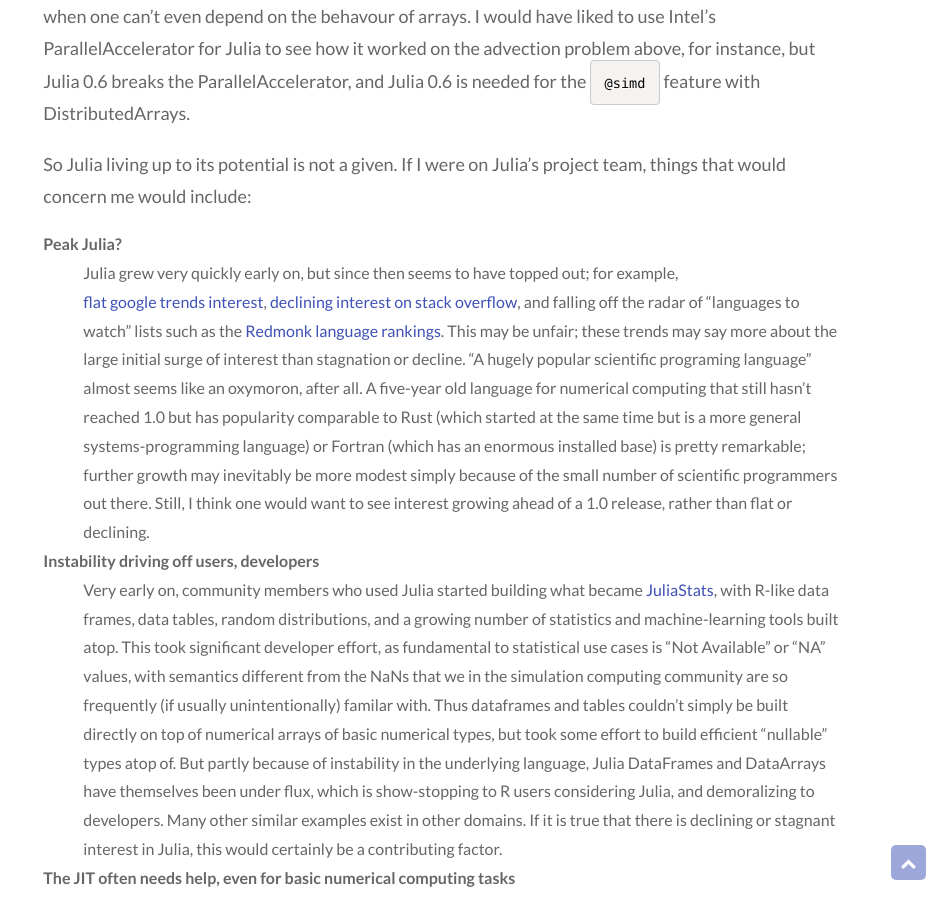
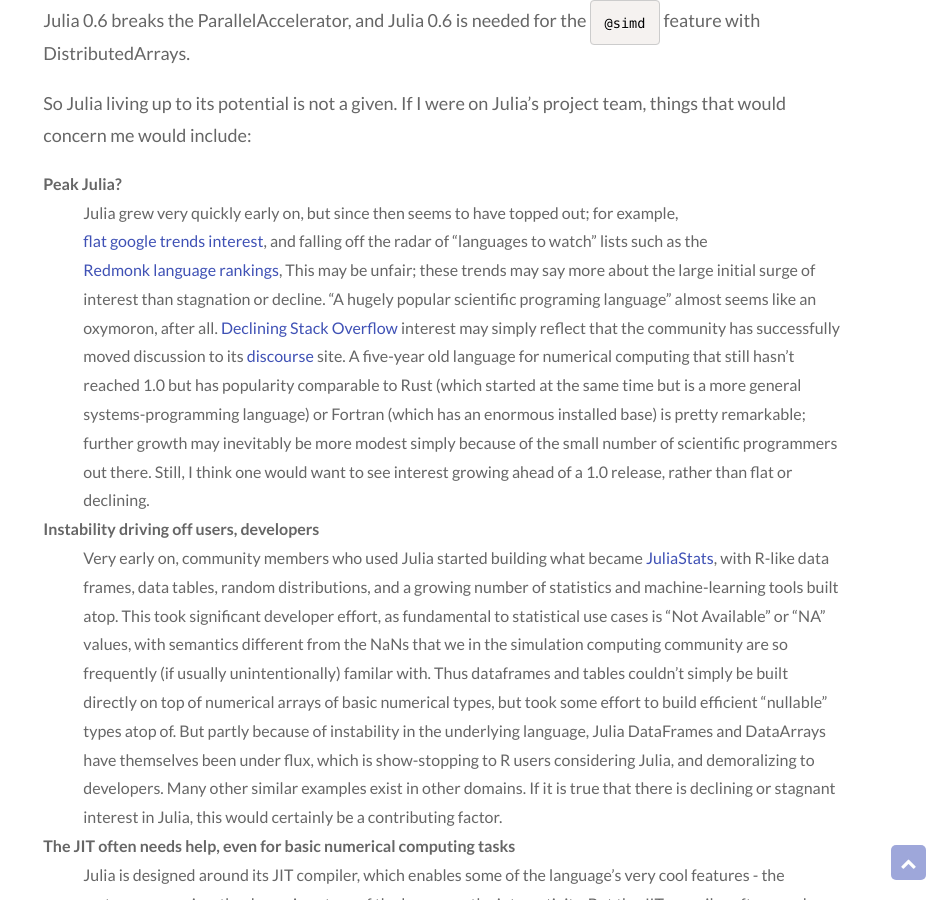
Before and after one commit to ljdursi/dursi-blog, a Jekyll site: the page built from _posts/2017-05-28-julia-vs-chapel.md, in a window 1280 px wide and 900 px high, scrolled down 22865 px. Shown: the whole window, without its empty margins (334-1280 px from the left). Built offline with Jekyll 4.4.1, drawn with Linux system fonts in a browser that asks for light colours; nearby versions of some CDN libraries; comment, search, counter and statistics services are not loaded.

```diff
--- a/_posts/2017-05-28-julia-vs-chapel.md
+++ b/_posts/2017-05-28-julia-vs-chapel.md
@@ -516,7 +516,7 @@ calculation)
 <th>time</th> <th>Julia</th> <th>Chapel</th> <th>Python + Numpy + Numba</th><th>Python + Numpy</th>
 </thead>
 <tbody style="border: 1px solid black;">
-<tr><td style="border: 1px solid black;">run</td><td style="border: 1px solid black;">0.007 s</td><td style="border: 1px solid black;">0.012 s</td><td style="border: 1px solid black;">0.017 s</td></tr><td style="border: 1px solid black;">0.069 s</td></tr>
+<tr><td style="border: 1px solid black;">run</td><td style="border: 1px solid black;">0.007 s</td><td style="border: 1px solid black;">0.012 s</td><td style="border: 1px solid black;">0.017 s</td><td style="border: 1px solid black;">0.069 s</td></tr>
 <tr><td style="border: 1px solid black;">compile</td><td style="border: 1px solid black;">0.57 s</td><td style="border: 1px solid black;">4.8s</td><td style="border: 1px solid black;">0.73 s</td><td style="border: 1px solid black;"> - </td></tr>
 </tbody>
 </table>
@@ -1144,14 +1144,14 @@ Julia's project team, things that would concern me would include:
 **Peak Julia?**
 : Julia grew very quickly early on, but since then seems to have topped out;
 for example, [flat google trends interest](https://g.co/trends/qzmA9),
-[declining interest on stack
-overflow](https://insights.stackoverflow.com/trends?tags=julia-lang), and
-falling off the radar of "languages to watch" lists such as the
-[Redmonk language
-rankings](http://redmonk.com/sogrady/2017/03/17/language-rankings-1-17/).
+and falling off the radar of "languages to watch" lists such as the
+[Redmonk language rankings](http://redmonk.com/sogrady/2017/03/17/language-rankings-1-17/),
 This may be unfair; these trends may say more about the large initial
-surge of interest than stagnation or decline. "A hugely popular
+surge of interest than stagnation or decline.  "A hugely popular
 scientific programing language" almost seems like an oxymoron, after all.
+[Declining Stack Overflow](https://insights.stackoverflow.com/trends?tags=julia-lang)
+interest may simply reflect that the community has successfully moved discussion
+to its [discourse](https://discourse.julialang.org) site.
 A five-year old language for numerical computing that still hasn't
 reached 1.0 but has popularity comparable to Rust (which started
 at the same time but is a more general systems-programming language)
```
